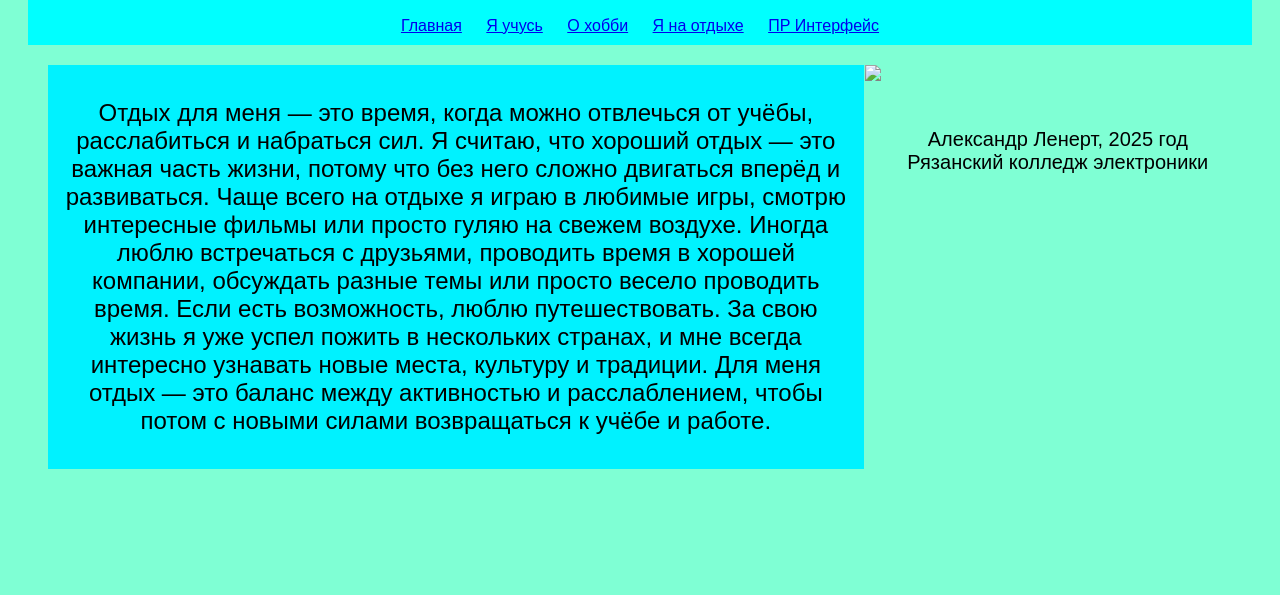
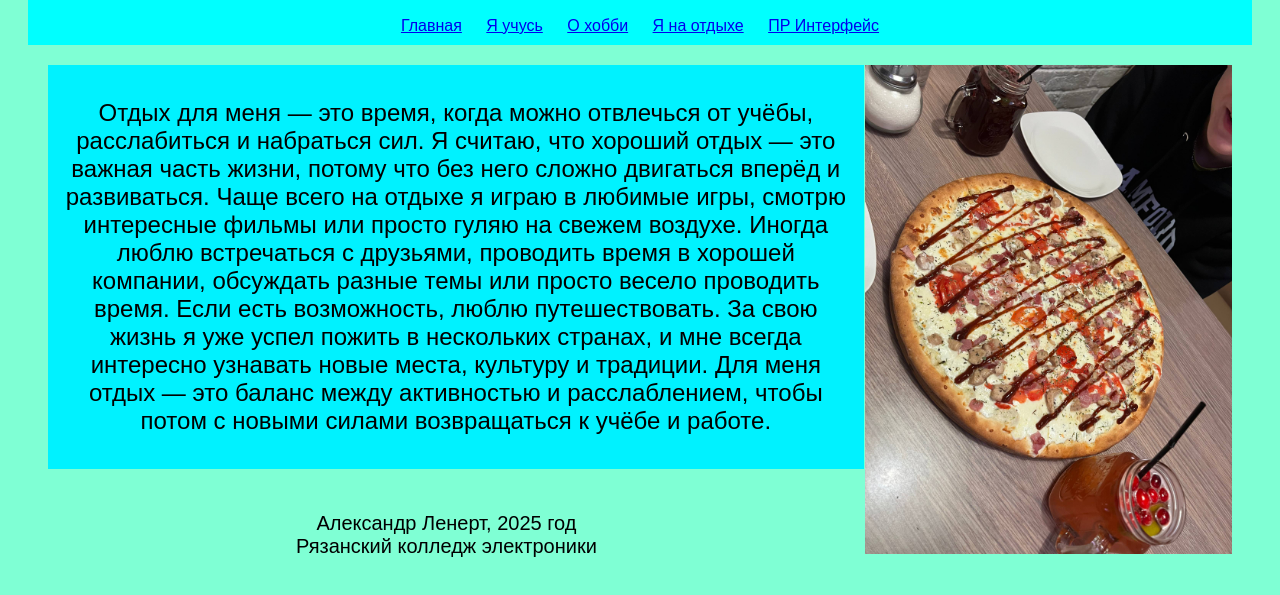
Before and after one commit to Wenjasamax/infa, a plain HTML site: page vacation.html in a window 1280 px wide. Shown: the part 89-684 px from the top of the page. Drawn offline with Linux system fonts and the light colour scheme.

Commit message:
Update vacation.html

```diff
--- a/vacation.html
+++ b/vacation.html
@@ -27,7 +27,7 @@
    </text>
 
    <imga>
-      <img src="img/отдых.jpg" width="100%">
+      <img src="отдых.jpg" width="100%">
    </imga>
 
       <impresum>
```
